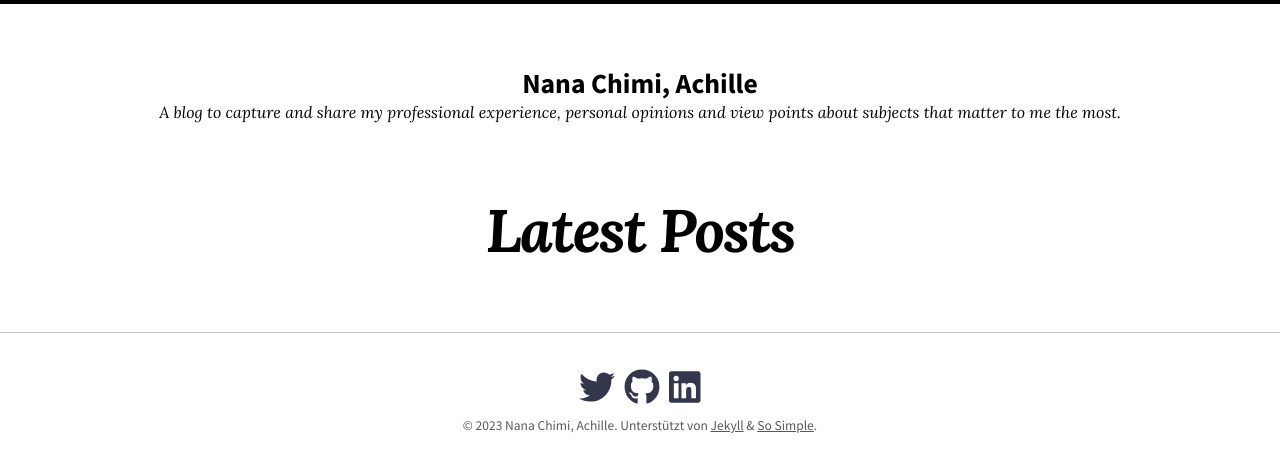
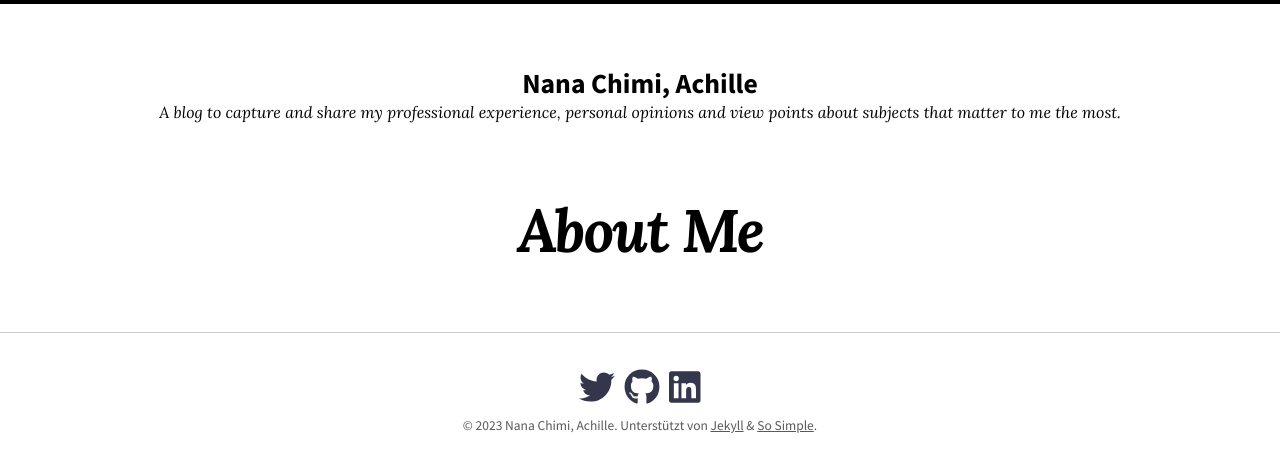
Before and after one commit to nanachimi/nanachimi.github.io, a Jekyll site: the page built from index.html, in a window 1280 px wide. Shown: the top 472 px of the page. Built offline with Jekyll 4.4.1, drawn with Linux system fonts in a browser that asks for light colours; nearby versions of some CDN libraries; the list of posts is cut into pages by our own code.

Commit message:
Update index.html

```diff
--- a/index.html
+++ b/index.html
@@ -1,9 +1,9 @@
 ---
 layout: home
-title: Latest Posts
+title: About Me
 show_excerpts: true
-excerpt: "A software development blog focusing mostly on Java and Linux."
+excerpt: "Entrepreneur and Software Engineer."
 search_omit: true
-paginate: true
+paginate: false
 entries_layout: grid
 ---
```
